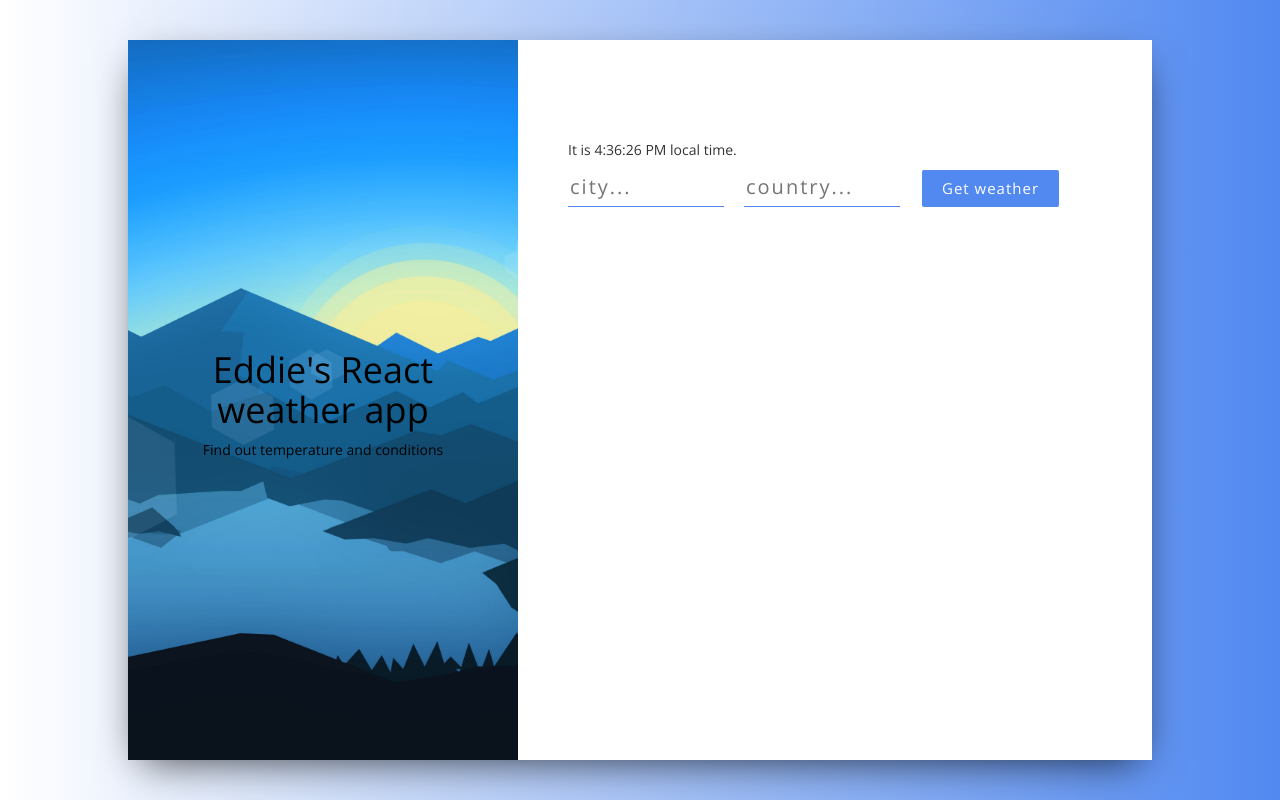
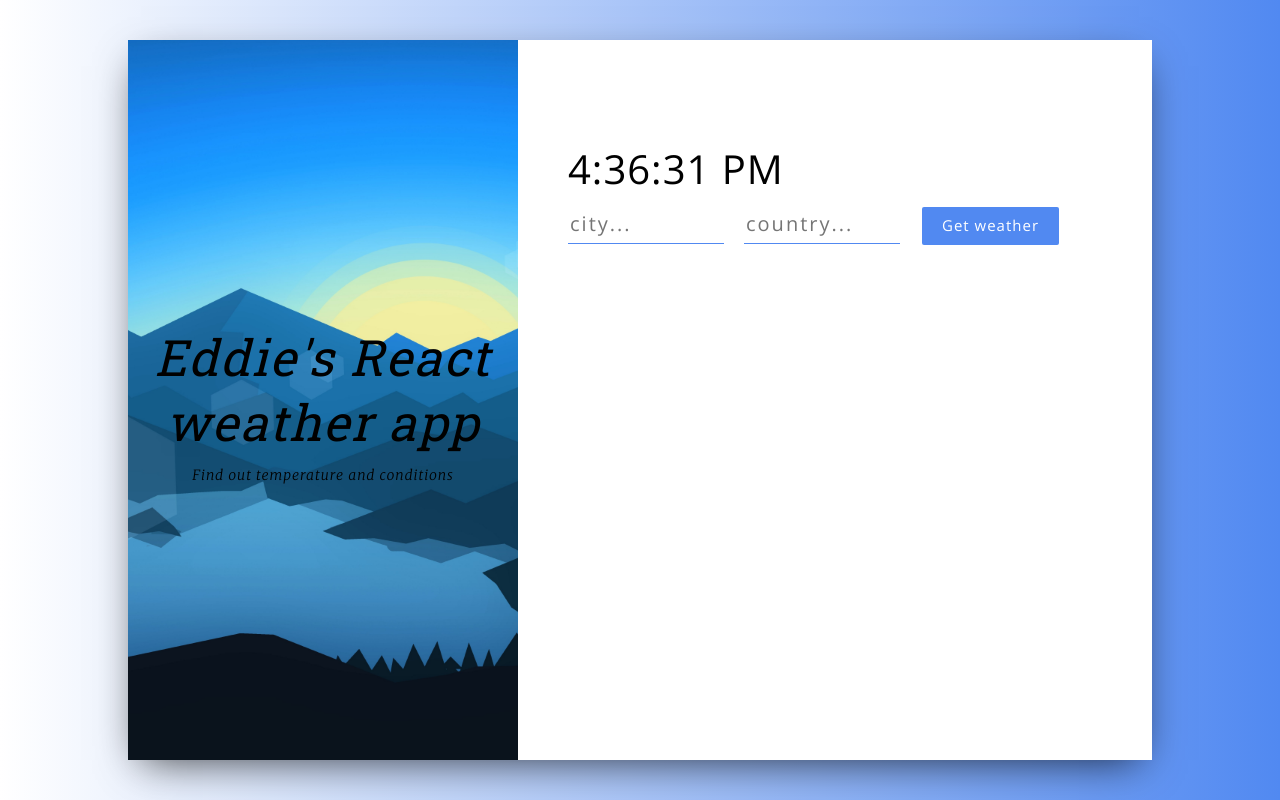
Before and after one commit to NEPTUNE-GTR/React-weather-app, a React (Create React App) app: page / in a window 1280 px wide. Built offline with nearby package versions, Linux system fonts and the light colour scheme.

Commit message:
style changes and others
some css style changes and some lifecycle hooks to the clock class

```diff
--- a/src/App.css
+++ b/src/App.css
@@ -25,6 +25,14 @@ body
     margin: 0 auto;
 }
 
+.clock
+{
+    color: #000000;
+    font-size: 40px;
+    letter-spacing: 1px;
+    font-weight: 200;
+}
+
 .title-container
 {
     height: 90vh;
@@ -39,6 +47,7 @@ body
 
 .title-container__title
 {
+    font-style: italic;
     font-size: 50px;
     letter-spacing: 2px;
     line-height: 1.3;
@@ -48,7 +57,7 @@ body
 .title-container__subtitle
 {
     font-style: italic;
-  font-weight: 100;
+    font-weight: 300;
     letter-spacing: 1px;
     line-height: 1.5;
     font-family: "Merriweather", serif;
@@ -107,22 +116,24 @@ button
     box-shadow: 0 8px 16px 0 rgba(0,0,0,0.2), 0 6px 20px 0 rgba(0,0,0,0.19);
 }
 
-
-.weather__info {
+.weather__info
+{
     width: 60%;
     font-size: 20px;
     font-weight: 200;
     letter-spacing: 2px;
 }
 
-.weather__key {
+.weather__key
+{
     color: #f16051;
     border-bottom: solid 2px rgba(255,255,255,0.06);
     padding: 20px 0 20px 0;
     font-weight: 400;
 }
 
-.weather__key:last-child {
+.weather__key:last-child
+{
     border: 0;
 }
 
@@ -132,7 +143,7 @@ button
 }
 
 .weather__error {
-  color: #f16051;
+    color: #ff1900;
     font-size: 20px;
     letter-spacing: 1px;
     font-weight: 200;
--- a/src/components/Clock.js
+++ b/src/components/Clock.js
@@ -1,22 +1,43 @@
 import React from "react";
-
-
 class Clock extends React.Component
 {
+    //constructor that assigns the initial state 'this.state'
     constructor(props)
     {
         super(props);
         this.state = {date: new Date()};
     }
 
+    /////////////////life cycle hooks\\\\\\\\\\\\\\\\\\\
+
+    //componentDidMount hook runs after the component has need rendered to the DOM
+    componentDidMount()
+    {
+        this.timerID = setInterval( () => this.tick(), 1000 )
+
+    }
+
+    //clear the timer in the componentWillUnmount lifecycle hook
+    componentWillUnmount()
+    {
+        clearInterval(this.timerID)
+    }
+
+    tick()
+    {
+        this.setState({
+            date: new Date()
+        });
+    }
+
     render()
     {
         return (
-            <div>
-                <p>It is {this.state.date.toLocaleTimeString()} local time.</p>
+            <div className = "clock">
+                <p>{this.state.date.toLocaleTimeString()}</p>
             </div>
         );
     }
-  }
+}
 
 export default Clock;
--- a/src/components/Form.js
+++ b/src/components/Form.js
@@ -8,7 +8,7 @@ const Form = (props) =>
         <form onSubmit = {props.getWeather}>
             <input type = "text" name = "city" placeholder = "city..."/>
             <input type = "text" name = "country" placeholder = "country..."/>
-            <button>Get weather</button>
+            <button className = "button">Get weather</button>
         </form>
     );
 }
--- a/src/components/Titles.js
+++ b/src/components/Titles.js
@@ -6,8 +6,8 @@ const Titles = (props) =>
 {
     return(
         <div>
-            <h1>Eddie's React weather app</h1>
-            <p>Find out temperature and conditions</p>
+            <h1 className = "title-container__title">Eddie's React weather app</h1>
+            <p className = "title-container__subtitle ">Find out temperature and conditions</p>
         </div>
     );
 }
--- a/src/components/Weather.js
+++ b/src/components/Weather.js
@@ -1,16 +1,30 @@
 import React from "react";
 
 //a stateless functional component
+//checks first part to be true, in order for the value to be rendered out
 const Weather = (props) =>
 {
     return (
-        <div>
-            {props.city && props.country && <p>Location:    {props.city}, {props.country}</p>}
-            {props.temp                       && <p>Temperature(C°): {props.temp}</p>}
-            {props.humidity                   && <p>Humidity(%):    {props.humidity}</p>}
-            {props.description                && <p>Current conditions:  {props.description}</p>}
+        <div className = "weather__info">
+            {
+                props.city && props.country && <p>Location: {props.city}, {props.country}</p>
+            }
 
-            {props.error                      && <p>Error:       {props.error}</p>}
+            {
+                props.temp && <p>Temperature(C°): {props.temp}</p>
+            }
+
+            {
+                props.humidity && <p>Humidity(%):    {props.humidity}</p>
+            }
+
+            {
+                props.description && <p>Current conditions:  {props.description}</p>
+            }
+
+            {
+                props.error && <p className = "weather__error">Error: {props.error}</p>
+            }
         </div>
     );
 }
```
Lines whose indentation alone changed are shown as unchanged.
